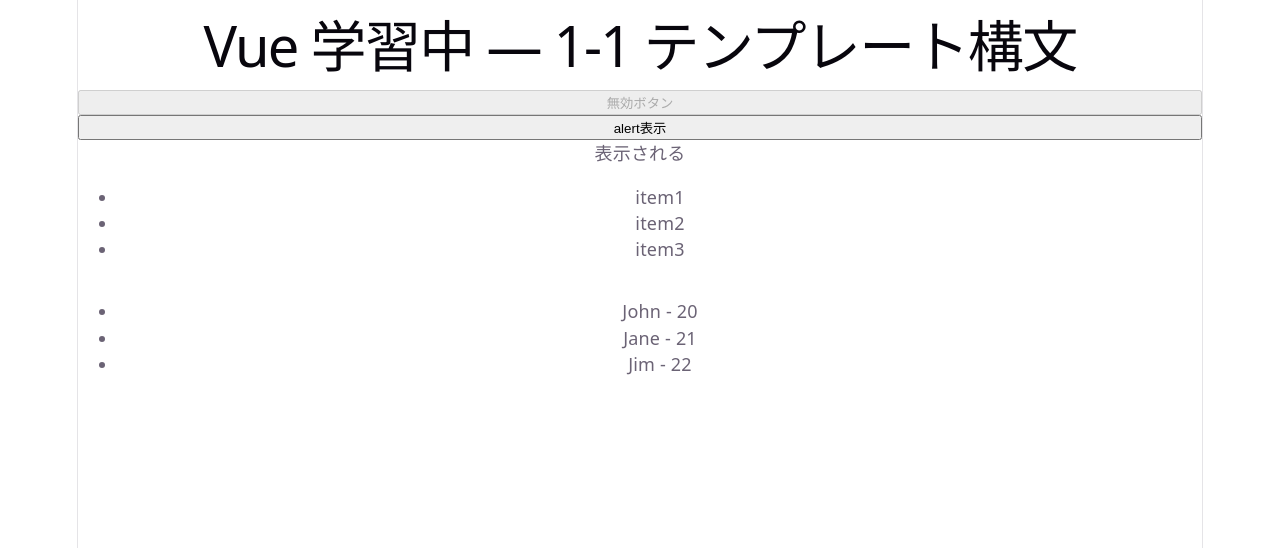
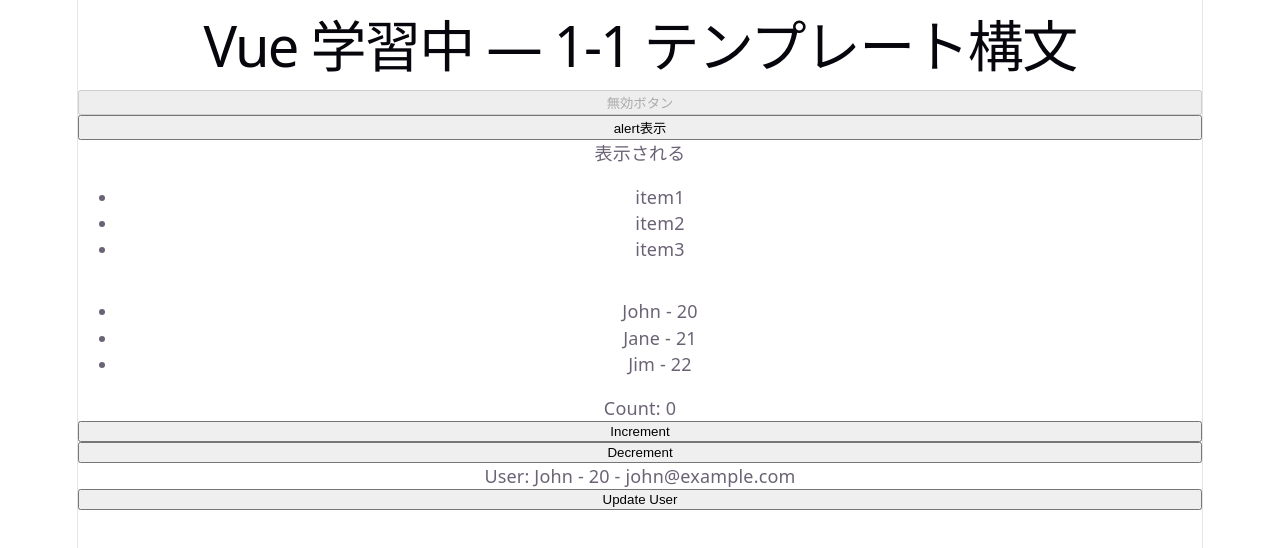
Before and after one commit to Takuya0202/lesson_vue, a Vue app in the folder lesson_vue/: page / in a window 1280 px wide. Shown: the top 548 px of the page. Built offline with nearby package versions, Linux system fonts and the light colour scheme.

Commit message:
lesson2 complete

```diff
--- a/lesson_vue/src/App.vue
+++ b/lesson_vue/src/App.vue
@@ -1,9 +1,11 @@
 <script setup lang="ts">
 import HelloWorld from './components/HelloWorld.vue'
-import Lesson1 from './components/lesson_1/lesson1.vue';
+import Lesson1 from './components/lesson/lesson1.vue';
+import Lesson2 from './components/lesson/lesson2.vue';
 </script>
 
 <template>
   <!-- <HelloWorld /> -->
    <Lesson1 />
+   <Lesson2 />
 </template>
--- /dev/null
+++ b/lesson_vue/src/components/lesson/lesson2.vue
@@ -0,0 +1,41 @@
+<script setup lang="ts">
+import { reactive, ref } from 'vue';
+// useState => ref
+// Ref<number> => number型のrefを作成。
+const count = ref(0)
+
+// valueでアクセス。
+function increment() {
+    count.value += 1
+}
+
+function decrement() {
+    count.value -= 1
+}
+
+// 配列、オブジェクトに対してはreactiveを使用する。
+const user = reactive({
+    name : 'John',
+    age : 20,
+    email : 'john@example.com',
+})
+
+function updateUser() {
+    user.name = 'Jane'
+    user.age = 21
+    user.email = 'jane@example.com'
+}
+
+// 分割代入するとリアクティブにならない。
+const { name } = user
+</script>
+
+<template>
+    <!-- template内では、countでアクセス。 -->
+    <p>Count: {{ count }}</p>
+    <button @click="increment">Increment</button>
+    <button @click="decrement">Decrement</button>
+
+    <p>User: {{ user.name }} - {{ user.age }} - {{ user.email }}</p>
+    <button @click="updateUser">Update User</button>
+</template>
```
Also changed, not shown: lesson_vue/src/components/lesson/lesson1.vue (renamed from lesson_vue/src/components/lesson_1/lesson1.vue), 2 other files (tests, documents, lock files or other folders).
